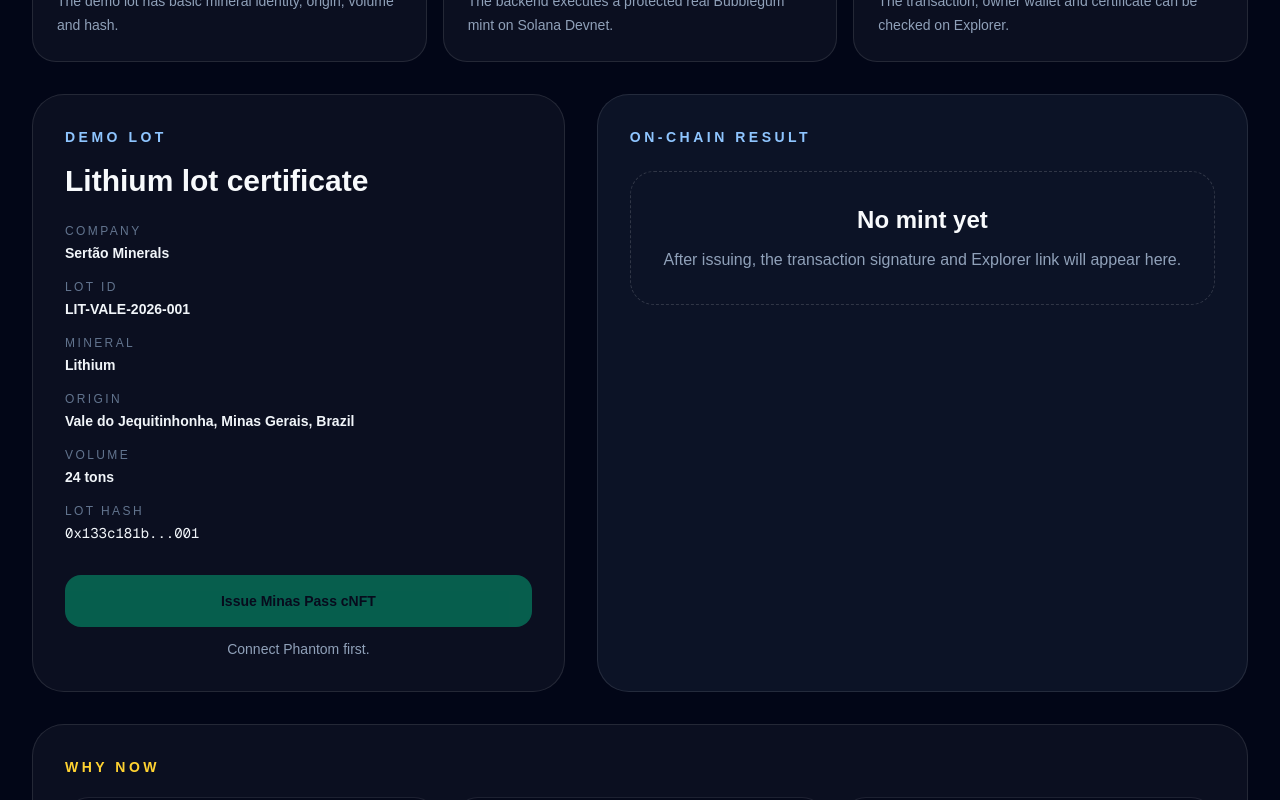
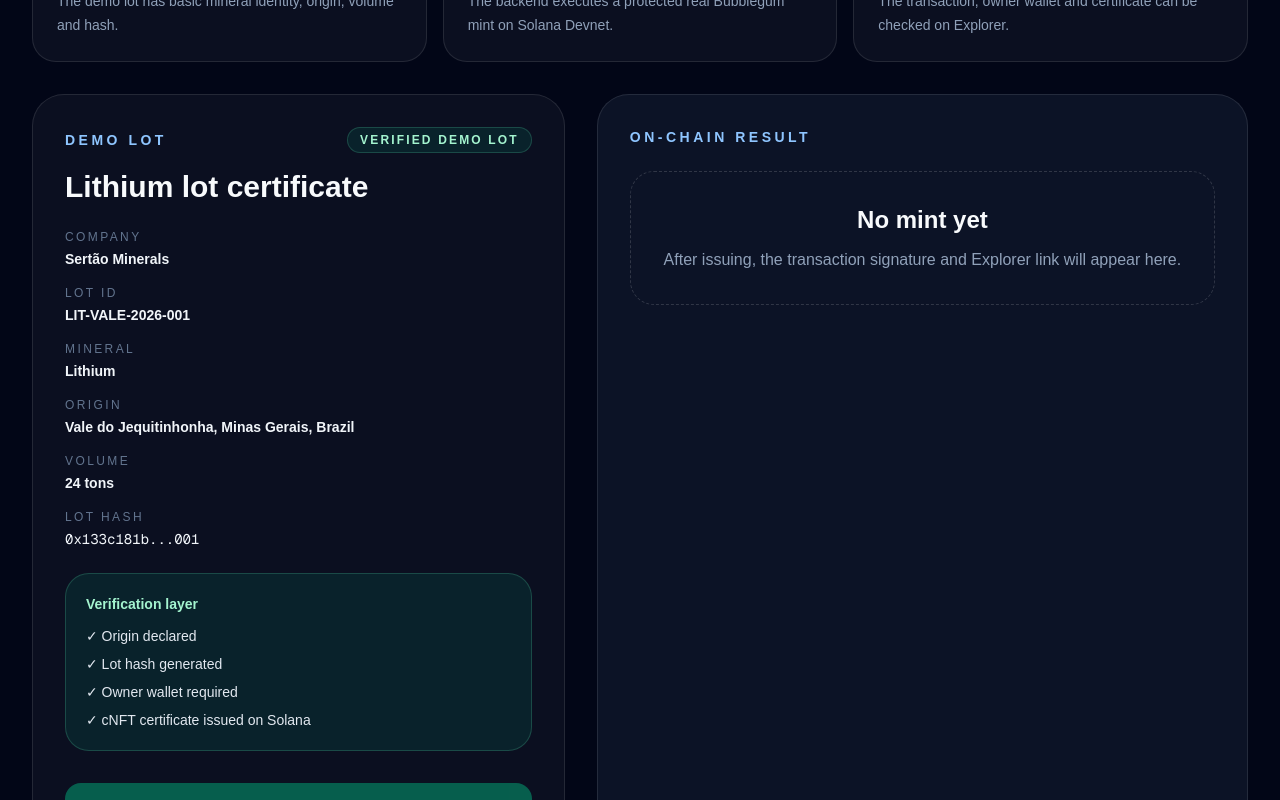
Before and after one commit to izalaw/MineralPass, a Next.js app: page / in a window 1280 px wide. Shown: the part 680-1480 px from the top of the page. Built offline with nearby package versions, Linux system fonts and the light colour scheme.

Commit message:
Add verified lot status to home

```diff
--- a/src/app/page.tsx
+++ b/src/app/page.tsx
@@ -262,9 +262,15 @@
 
         <section className="grid gap-8 lg:grid-cols-[0.9fr_1.1fr]">
           <div className="rounded-[2rem] border border-white/10 bg-white/[0.04] p-6 md:p-8">
-            <p className="text-sm font-semibold uppercase tracking-[0.25em] text-blue-300">
-              Demo lot
-            </p>
+            <div className="flex flex-wrap items-center justify-between gap-3">
+              <p className="text-sm font-semibold uppercase tracking-[0.25em] text-blue-300">
+                Demo lot
+              </p>
+
+              <span className="rounded-full border border-emerald-300/20 bg-emerald-400/10 px-3 py-1 text-xs font-bold uppercase tracking-[0.18em] text-emerald-200">
+                Verified demo lot
+              </span>
+            </div>
 
             <h2 className="mt-4 text-3xl font-black">Lithium lot certificate</h2>
 
@@ -275,6 +281,16 @@
               <Info label="Origin" value={lot.origin} />
               <Info label="Volume" value={lot.volume} />
               <Info label="Lot hash" value={lotHash} mono />
+            </div>
+
+            <div className="mt-6 rounded-3xl border border-emerald-300/20 bg-emerald-400/10 p-5">
+              <p className="text-sm font-bold text-emerald-200">Verification layer</p>
+              <div className="mt-3 grid gap-2 text-sm text-slate-200">
+                <p>✓ Origin declared</p>
+                <p>✓ Lot hash generated</p>
+                <p>✓ Owner wallet required</p>
+                <p>✓ cNFT certificate issued on Solana</p>
+              </div>
             </div>
 
             <button
```
